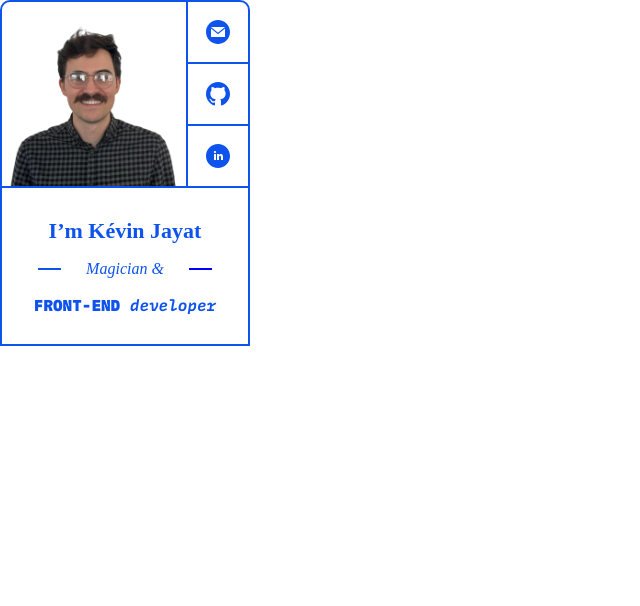
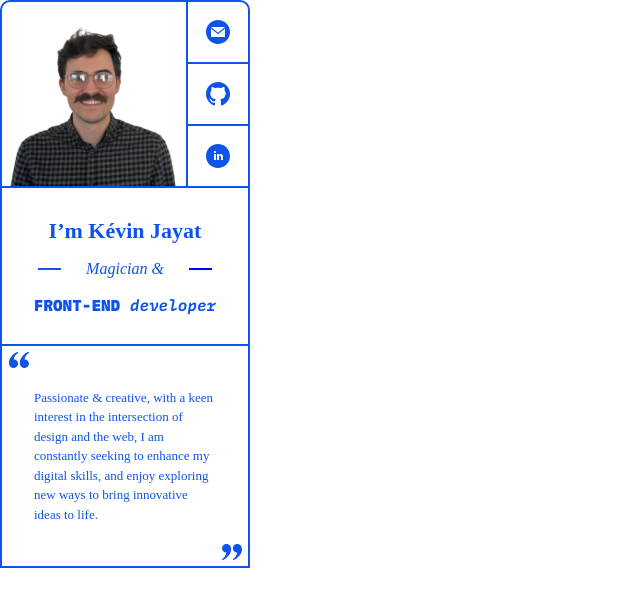
Before and after one commit to KevinJayke/virtual-card, a React (Vite) app: page / in a window 1280 px wide. Shown: the top 606 px of the page, without its empty margins (0-640 px from the left). Built offline with nearby package versions, Linux system fonts and the light colour scheme; a web font is replaced by a local one.

Commit message:
feat: add Quote paragraph

```diff
--- a/src/App.jsx
+++ b/src/App.jsx
@@ -3,6 +3,7 @@ import { theme } from "./style/Theme";
 import { GlobalStyles } from "./style/Global";
 import Header from "./assets/components/Header";
 import Title from "./assets/components/Title";
+import Quote from "./assets/components/Quote";
 
 function App() {
   return (
@@ -10,6 +11,7 @@ function App() {
       <GlobalStyles />
       <Header />
       <Title />
+      <Quote />
     </ThemeProvider>
   );
 }
--- /dev/null
+++ b/src/assets/components/Quote.jsx
@@ -0,0 +1,59 @@
+import styled from "styled-components";
+import Icon from "./Icon";
+import svgIcons from "../svg/svgIcons";
+import { theme } from "../../style/Theme";
+
+const Box = styled.section`
+  width: 15.625rem;
+  height: 14rem;
+  border: 2px solid ${(props) => props.theme.colors.primary};
+  text-align: left;
+  display: flex;
+  flex-direction: column;
+  justify-content: center;
+  padding: 2rem;
+  margin-top: -2px;
+`;
+
+const Text = styled.p`
+  color: ${(props) => props.theme.colors.primary};
+  font-family: ${(props) => props.theme.fonts.main};
+  font-weight: 400;
+  font-size: 13px;
+`;
+
+const IconWrapper = styled.div`
+  position: absolute;
+  margin-left: ${(props) => (props.left ? "-1.7rem" : "11.6rem")};
+  margin-top: ${(props) => (props.left ? "-12rem" : "12rem")}; ;
+`;
+
+const Quote = () => {
+  return (
+    <Box>
+      <IconWrapper left>
+        <Icon
+          height={"24px"}
+          width={"24px"}
+          color={theme.colors.primary}
+          shape={svgIcons.quoteLeft}
+        />
+      </IconWrapper>
+      <Text>
+        Passionate & creative, with a keen interest in the intersection of
+        design and the web, I am constantly seeking to enhance my digital
+        skills, and enjoy exploring new ways to bring innovative ideas to life.
+      </Text>
+      <IconWrapper>
+        <Icon
+          height={"24px"}
+          width={"24px"}
+          color={theme.colors.primary}
+          shape={svgIcons.quoteRight}
+        />
+      </IconWrapper>
+    </Box>
+  );
+};
+
+export default Quote;
--- a/src/assets/components/Title.jsx
+++ b/src/assets/components/Title.jsx
@@ -43,7 +43,7 @@ const SubText = styled.h2`
   font-size: 16px;
 `;
 
-const Bold = styled.span`
+const Bold = styled.em`
   color: ${(props) => props.theme.colors.primary};
   font-family: ${(props) => props.theme.fonts.secondary};
   font-style: normal;
--- a/src/assets/svg/svgIcons.js
+++ b/src/assets/svg/svgIcons.js
@@ -9,6 +9,10 @@ const svgIcons = {
     "M12 0C5.373 0 0 5.373 0 12C0 18.627 5.373 24 12 24C18.627 24 24 18.627 24 12C24 5.373 18.627 0 12 0ZM10 16H8V10H10V16ZM9 9.109C8.393 9.109 7.9 8.613 7.9 8C7.9 7.388 8.392 6.891 9 6.891C9.608 6.891 10.1 7.388 10.1 8C10.1 8.613 9.607 9.109 9 9.109ZM17 16H15.002V13.139C15.002 11.258 13 11.417 13 13.139V16H11V10H13V11.093C13.872 9.477 17 9.357 17 12.641V16Z",
   lineLeft: "M20 1L43 1",
   lineRight: "M0 1L23 1",
+  quoteLeft:
+    "M21.301 4C21.712 4 22 4.313 22 4.663C22 4.911 21.855 5.178 21.503 5.365C19.715 6.313 17.645 9.591 17.645 11.613C20.661 11.521 21.971 14.195 21.971 15.871C21.971 17.878 20.233 20 17.663 20C14.423 20 12.833 17.453 12.833 14.693C12.833 8.713 19.667 4 21.301 4ZM10.468 4C10.878 4 11.167 4.313 11.167 4.663C11.167 4.911 11.022 5.178 10.67 5.365C8.882 6.313 6.812 9.591 6.812 11.613C9.828 11.521 11.138 14.195 11.138 15.871C11.138 17.878 9.399 20 6.83 20C3.589 20 2 17.453 2 14.693C2 8.713 8.833 4 10.468 4Z",
+  quoteRight:
+    "M2.699 20C2.288 20 2 19.687 2 19.337C2 19.089 2.145 18.822 2.497 18.635C4.285 17.687 6.355 14.409 6.355 12.387C3.339 12.479 2.029 9.805 2.029 8.129C2.029 6.122 3.767 4 6.337 4C9.577 4 11.167 6.547 11.167 9.307C11.167 15.287 4.333 20 2.699 20ZM13.532 20C13.122 20 12.833 19.687 12.833 19.337C12.833 19.089 12.978 18.822 13.33 18.635C15.118 17.687 17.188 14.409 17.188 12.387C14.172 12.479 12.862 9.805 12.862 8.129C12.862 6.122 14.601 4 17.17 4C20.411 4 22 6.547 22 9.307C22 15.287 15.167 20 13.532 20Z",
 };
 
 export default svgIcons;
```
